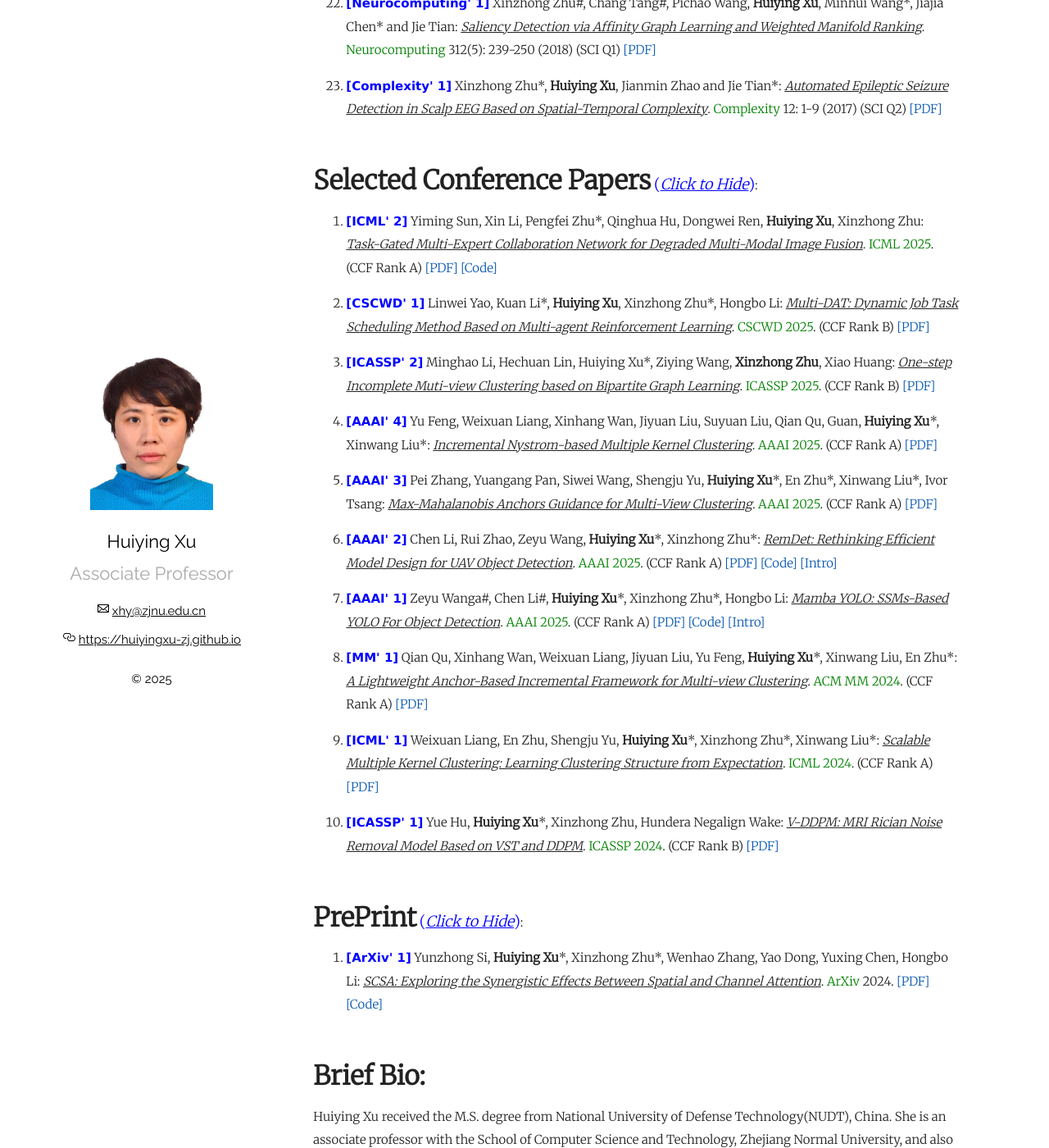
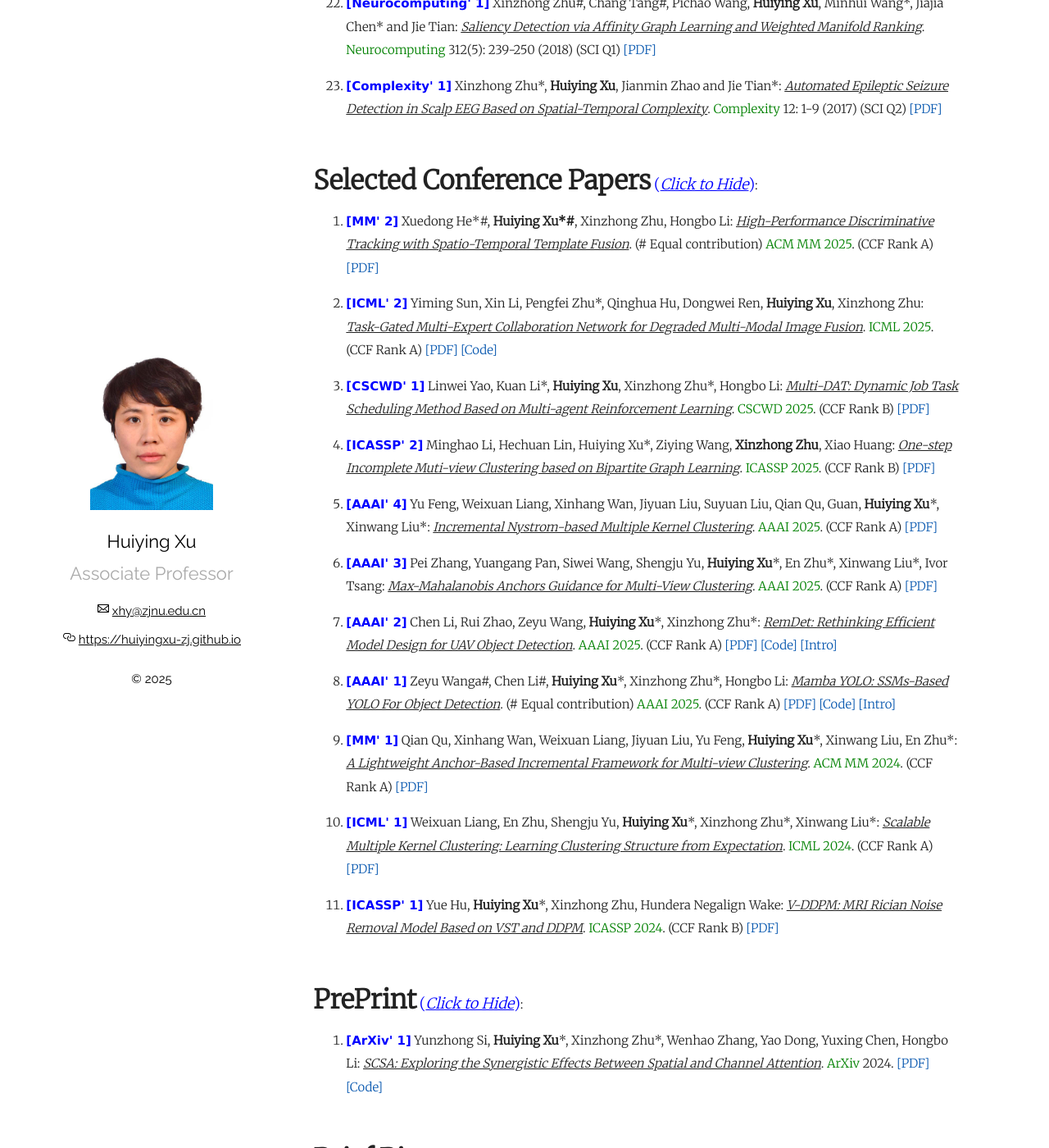
Before and after one commit to xinzhongzhu/huiyingxu-zj.github.io, a Jekyll site: the page built from index.md, in a window 1280 px wide and 1400 px high, scrolled down 2752 px. Shown: the whole window at 82% size. Built offline with Jekyll 4.4.1, drawn with Linux system fonts in a browser that asks for light colours.

Commit message:
Update index.md

```diff
--- a/index.md
+++ b/index.md
@@ -96,6 +96,8 @@ Please drop me a message by email: <u>xhy@zjnu.edu.cn</u>
   <p>
     <ol>
 
+<p style="margin-top: 8px;"><li><font face="verdana" color="blue"><b>[MM' 2]</b></font> Xuedong He*#, <b>Huiying Xu*#</b>, Xinzhong Zhu, Hongbo Li: <i><u>High-Performance Discriminative Tracking with Spatio-Temporal Template Fusion</u></i>. (# Equal contribution) <font color="green">ACM MM 2025</font>. (CCF Rank A) <a href = "https://xinzhongzhu.github.io/document/High-Performance Discriminative Tracking with Spatio-Temporal Template Fusion.pdf">[PDF]</a> </li></p>
+
 <p style="margin-top: 8px;"><li><font face="verdana" color="blue"><b>[ICML' 2]</b></font> Yiming Sun, Xin Li, Pengfei Zhu*, Qinghua Hu, Dongwei Ren, <b>Huiying Xu</b>, Xinzhong Zhu: <i><u>Task-Gated Multi-Expert Collaboration Network for Degraded Multi-Modal Image Fusion</u></i>. <font color="green">ICML 2025</font>. (CCF Rank A) <a href = "https://xinzhongzhu.github.io/document/3251_Task_Gated_Multi_Expert.pdf">[PDF]</a> <a href = "https://github.com/LeeX54946/TG-ECNet">[Code]</a>  </li></p>
 
 <p style="margin-top: 8px;"><li><font face="verdana" color="blue"><b>[CSCWD' 1]</b></font> Linwei Yao, Kuan Li*, <b>Huiying Xu</b>, Xinzhong Zhu*, Hongbo Li: <i><u>Multi-DAT: Dynamic Job Task Scheduling Method Based on Multi-agent Reinforcement Learning</u></i>. <font color="green">CSCWD 2025</font>. (CCF Rank B) <a href = "https://xinzhongzhu.github.io/document/Dynamic_scheduling_of_carrier_based_aircraft_support_tasks_based_on_multi_agent_reinforcement_learning.pdf">[PDF]</a>  </li></p>
@@ -108,7 +110,7 @@ Please drop me a message by email: <u>xhy@zjnu.edu.cn</u>
 
 <p style="margin-top: 8px;"><li><font face="verdana" color="blue"><b>[AAAI' 2]</b></font> Chen Li, Rui Zhao, Zeyu Wang, <b>Huiying Xu</b>*, Xinzhong Zhu*: <i><u>RemDet: Rethinking Efficient Model Design for UAV Object Detection</u></i>. <font color="green">AAAI 2025</font>. (CCF Rank A) <a href = "https://xinzhongzhu.github.io/document/RemDet_AAAI_final.pdf">[PDF]</a> <a href = "https://github.com/HZAI-ZJNU/RemDet">[Code]</a> <a href = "https://hub.baai.ac.cn/paper/cedfd291-c1cb-4e13-9d87-844382c5a09d#introduction">[Intro]</a></li></p>
 
-<p style="margin-top: 8px;"><li><font face="verdana" color="blue"><b>[AAAI' 1]</b></font> Zeyu Wanga#, Chen Li#, <b><b>Huiying Xu</b></b>*, Xinzhong Zhu*, Hongbo Li: <i><u>Mamba YOLO: SSMs-Based YOLO For Object Detection</u></i>. <font color="green">AAAI 2025</font>. (CCF Rank A) <a href = "https://arxiv.org/pdf/2406.05835">[PDF]</a> <a href = "https://github.com/HZAI-zj/Mamba-YOLO">[Code]</a> <a href = "https://mp.weixin.qq.com/s/akYY5sKYU6FAgN4nTcYB1w">[Intro]</a></li></p>
+<p style="margin-top: 8px;"><li><font face="verdana" color="blue"><b>[AAAI' 1]</b></font> Zeyu Wanga#, Chen Li#, <b><b>Huiying Xu</b></b>*, Xinzhong Zhu*, Hongbo Li: <i><u>Mamba YOLO: SSMs-Based YOLO For Object Detection</u></i>. (# Equal contribution) <font color="green">AAAI 2025</font>.  (CCF Rank A) <a href = "https://arxiv.org/pdf/2406.05835">[PDF]</a> <a href = "https://github.com/HZAI-zj/Mamba-YOLO">[Code]</a> <a href = "https://mp.weixin.qq.com/s/akYY5sKYU6FAgN4nTcYB1w">[Intro]</a></li></p>
 
 <p style="margin-top: 8px;"><li><font face="verdana" color="blue"><b>[MM' 1]</b></font> Qian Qu, Xinhang Wan, Weixuan Liang, Jiyuan Liu, Yu Feng, <b>Huiying Xu</b>*, Xinwang Liu, En Zhu*: <i><u>A Lightweight Anchor-Based Incremental Framework for Multi-view Clustering</u></i>. <font color="green">ACM MM 2024</font>. (CCF Rank A) <a href = "https://huiyingxu-zj.github.io/document/ftp0574-qu-noAV.pdf">[PDF]</a>  </li></p>
 
```
